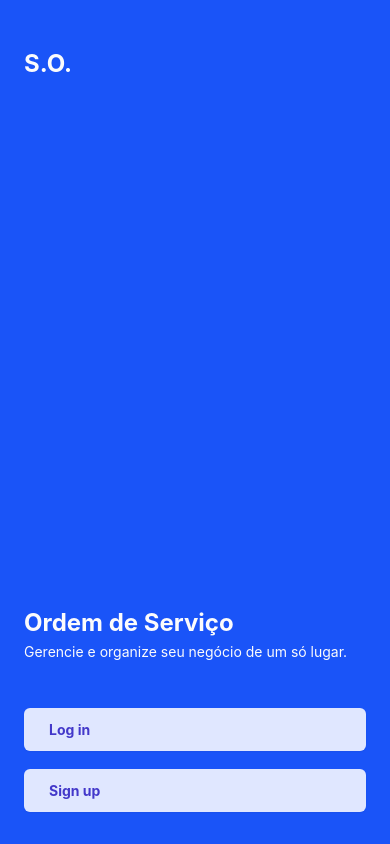
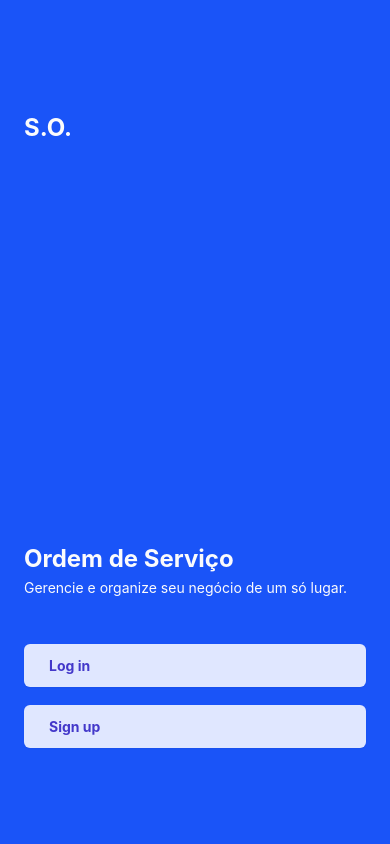
Before and after one commit to espoo-dev/group-habits, a React Native app in the folder so-expo/: screen /Root in a window 390 px wide. Built offline with nearby package versions, Linux system fonts and the light colour scheme; what expo-linking would draw is missing.

Commit message:
:rocket: Add new props to ui components

```diff
--- a/so-expo/src/components/UI/UIButton/index.tsx
+++ b/so-expo/src/components/UI/UIButton/index.tsx
@@ -27,6 +27,7 @@ const SIZES = {
 
 interface IUIButton {
   children: ReactNode;
+  className?: string;
   onPress: (event: GestureResponderEvent) => void;
   size?: keyof typeof SIZES;
   variant?: keyof typeof VARIANTS;
@@ -36,13 +37,14 @@ interface IUIButton {
 
 
 function UIButton({
-  children, onPress, size = 'medium', variant = 'primary'
+  children, className = "", onPress, size = 'medium', variant = 'primary'
 }: IUIButton) {
   return <Pressable
     className={classNames(
       "inline-flex items-center border shadow-sm focus:outline-none focus:ring-2 focus:ring-offset-2",
       SIZES[size],
-      VARIANTS[variant].pressable
+      VARIANTS[variant].pressable,
+      className,
     )}
     onPress={onPress}
   >
--- a/so-expo/src/components/UI/UIContainer/index.tsx
+++ b/so-expo/src/components/UI/UIContainer/index.tsx
@@ -6,16 +6,18 @@ interface IUIContainer {
   as?: ComponentType | keyof JSX.IntrinsicElements;
   children: ReactNode;
   className: string;
+  paddingNone?: boolean;
 }
 
 function UIContainer({
-  as: Wrapper = View, children, className, ...rest
+  as: Wrapper = View, children, className, paddingNone = false, ...rest
 }: IUIContainer) {
 
 
   return <Wrapper
     className={classNames(
-      "flex justify-between h-full px-6 py-8",
+      "flex justify-between h-full w-full px-6 py-24",
+      paddingNone ? "p-0" : "",
       className,
     )}
     {...rest}
```
